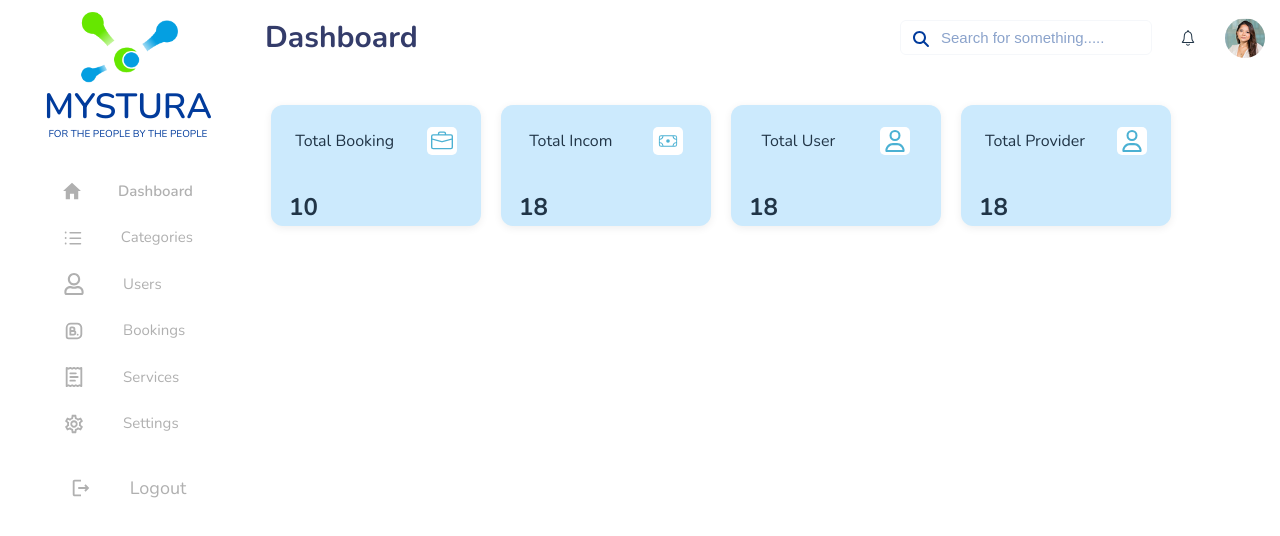
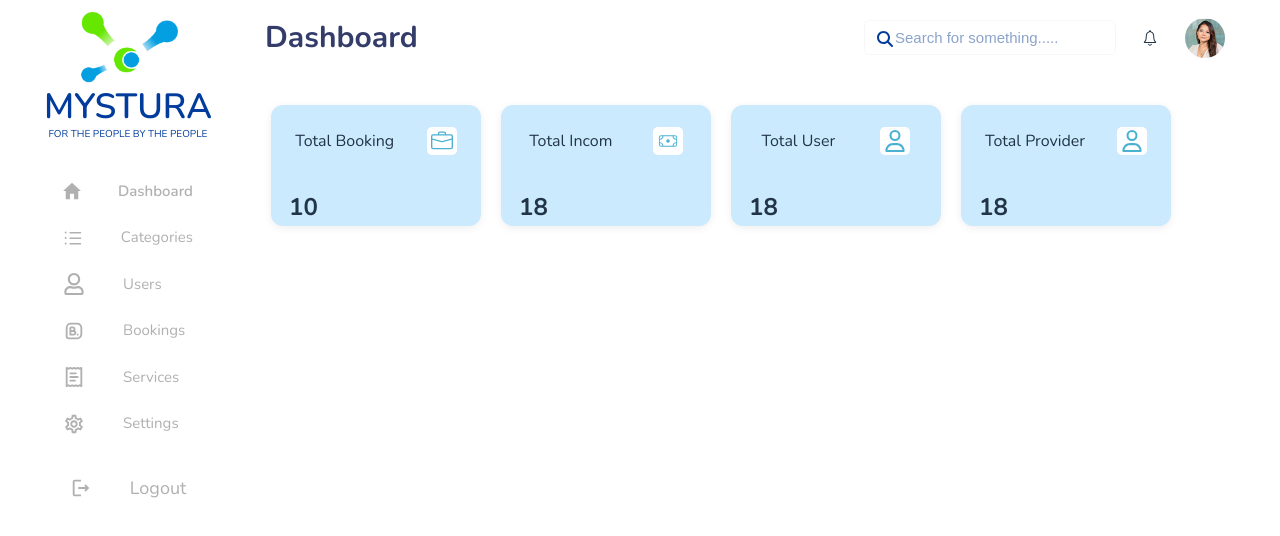
Before and after one commit to Tahanaz0/Mystura, a React (Vite) app: page /dashboard in a window 1280 px wide. Shown: the top 536 px of the page. Built offline with nearby package versions, Linux system fonts and the light colour scheme.

Commit message:
'header'

```diff
--- a/src/component/Header/header.css
+++ b/src/component/Header/header.css
@@ -45,10 +45,12 @@
   top: 0 !important;
   height: 100vh;
   padding: 20px;
+
+  /* border-radius: 10px; */
   position: relative;
   box-shadow: 0 4px 12px rgba(0, 0, 0, 0.2);
   animation: slideFromTopLeft 0.35s ease-out;
-  overflow-y: auto;
+  overflow-y: auto; /* Enables scroll inside */
   box-sizing: border-box;
 }
 
@@ -129,7 +131,7 @@
 @media screen and (min-width: 1600px) {
   .header-container {
     max-width: 1400px;
-    margin-left: auto;
+    margin-left: 19%;
     margin-right: auto;
     left: 0;
     right: 0;
@@ -140,6 +142,7 @@
   display: flex;
   align-items: center;
   justify-content: space-between;
+  width: 96%;
   flex-wrap: wrap;
   overflow: visible;
 }
@@ -152,16 +155,17 @@
 .text {
   display: flex;
   align-items: center;
-  gap: 17px;
+  justify-content: flex-end;
+  gap: 15px;
+  flex: 1 1 auto;
   min-width: 0;
-  flex-shrink: 1;
-  max-width: 100%;
   overflow: visible;
 }
 
-.avator {
+/* .avator {
   flex-shrink: 0;
-}
+  margin-left: 8px;
+} */
 
 @media screen and (max-width: 900px) {
   .text {
@@ -174,7 +178,7 @@
 
 .text input {
   width: 250px;
-  padding: 8px 0px 8px 40px;
+  padding: 8px 0px 8px 30px;
   font-size: 15px;
   background-color: #DDDDDD;
   color: var(--blue);
@@ -385,6 +389,7 @@
   margin: 0;
   font-size: 30px;
   color: #343C6A;
+
 }
 @media (max-width: 900px) {
   .icon h2 {
```
